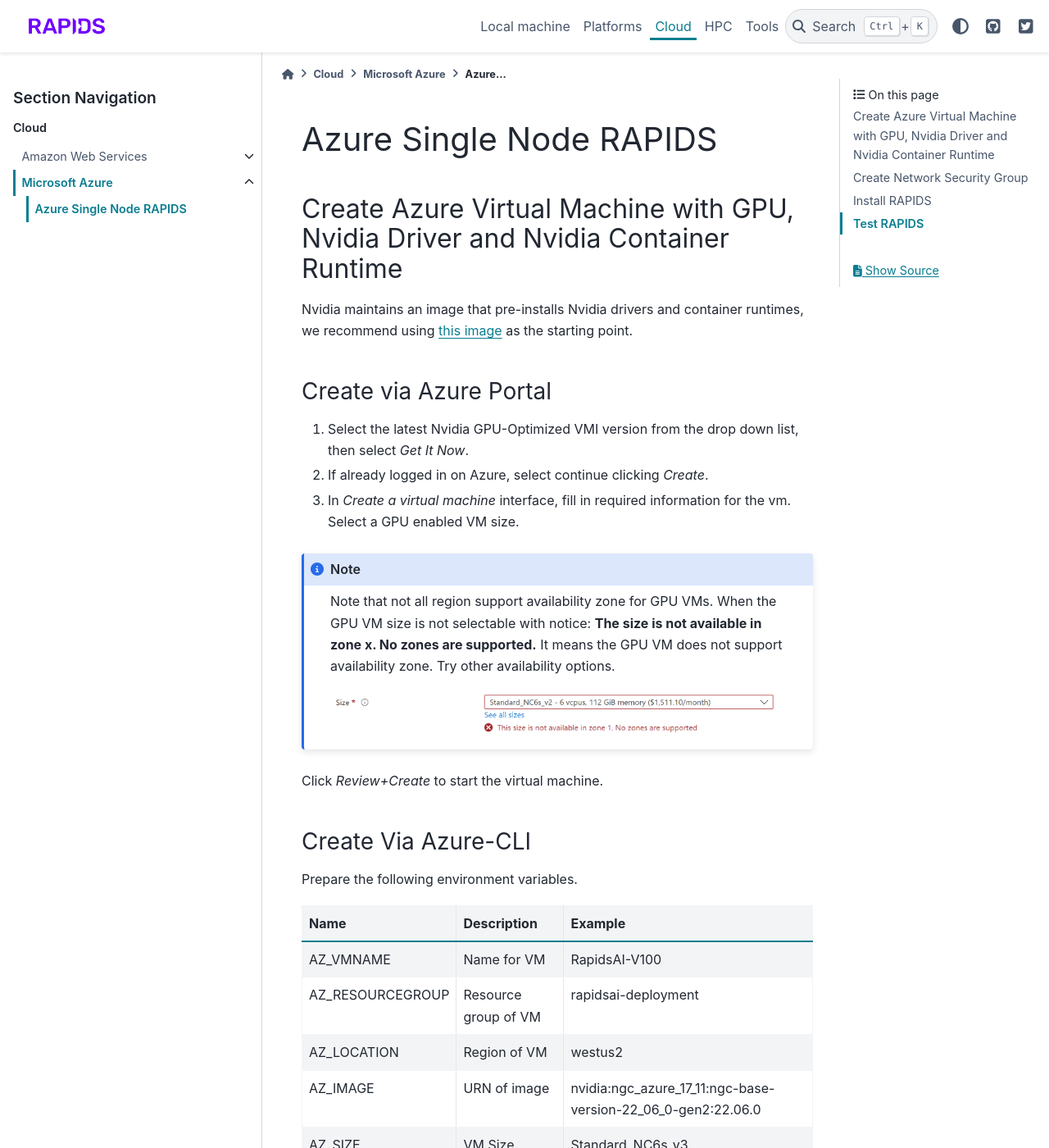
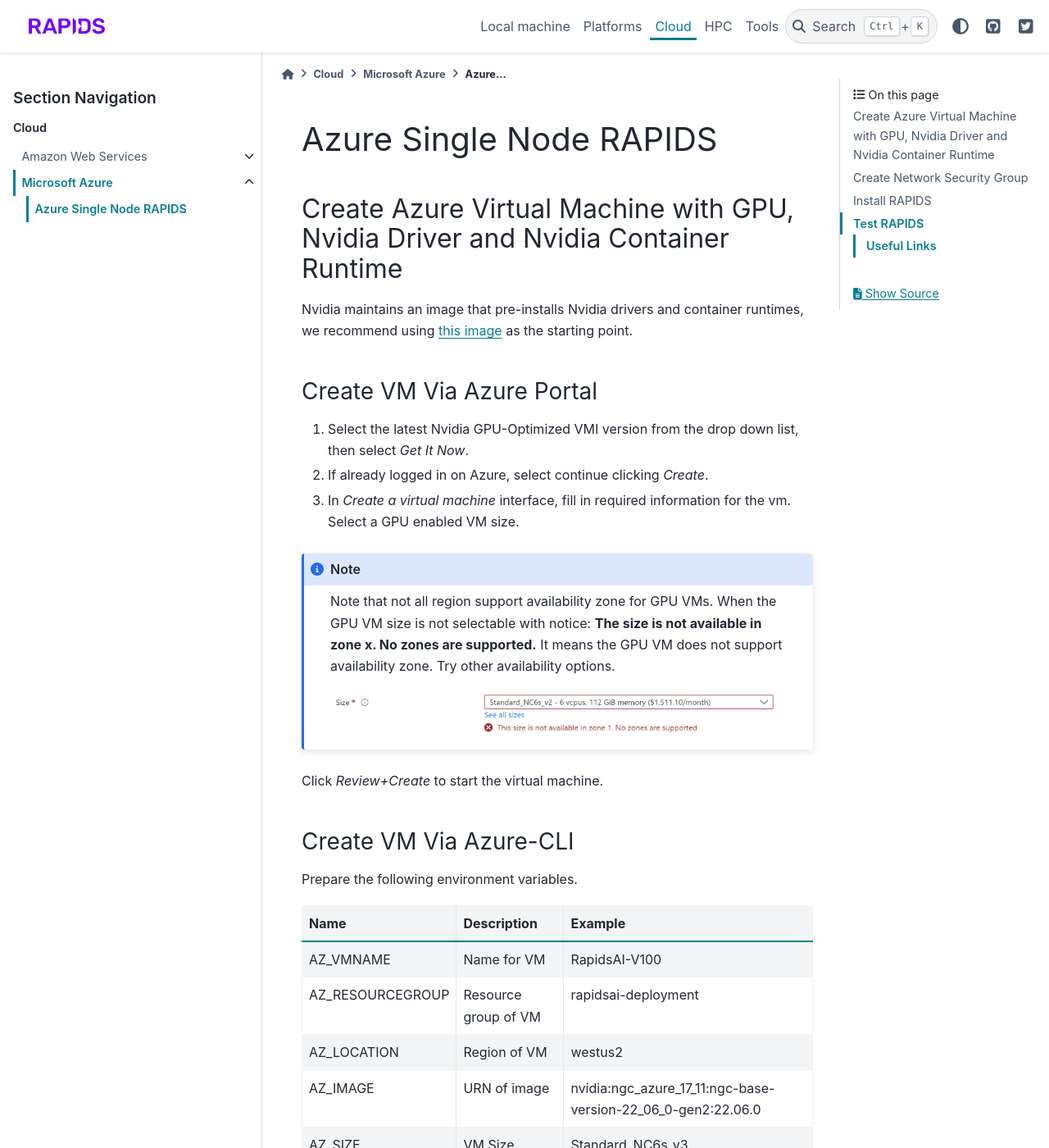
Before and after one commit to rapidsai/deployment, a Sphinx documentation site: the page built from source/cloud/azure/single-node.md, in a window 1280 px wide and 1400 px high. Shown: the whole window at 82% size. Built offline with Sphinx 7.4.7 and the PyData theme 0.15.4, drawn with Linux system fonts in a browser that asks for light colours; some of the changed text lies outside the part shown.

````diff
--- a/source/cloud/azure/single-node.md
+++ b/source/cloud/azure/single-node.md
@@ -5,12 +5,12 @@
 Nvidia maintains an image that pre-installs Nvidia drivers and container runtimes,
 we recommend using [this image](https://azuremarketplace.microsoft.com/en-us/marketplace/apps/nvidia.ngc_azure_17_11?tab=Overview) as the starting point.
 
-### Create via Azure Portal
+### Create VM Via Azure Portal
 
-1. Select the latest Nvidia GPU-Optimized VMI version from the drop down list, then select *Get It Now*.
-2. If already logged in on Azure, select continue clicking *Create*.
-3. In *Create a virtual machine* interface, fill in required information for the vm.
-Select a GPU enabled VM size.
+1. Select the latest Nvidia GPU-Optimized VMI version from the drop down list, then select _Get It Now_.
+2. If already logged in on Azure, select continue clicking _Create_.
+3. In _Create a virtual machine_ interface, fill in required information for the vm.
+   Select a GPU enabled VM size.
 
 ```{note}
 Note that not all region support availability zone for GPU VMs. When the GPU VM size is not selectable
@@ -20,21 +20,21 @@ support availability zone. Try other availability options.
 ![azure-gpuvm-availability-zone-error](../../_static/azure_availability_zone.PNG)
 ```
 
-Click *Review+Create* to start the virtual machine.
+Click _Review+Create_ to start the virtual machine.
 
-### Create Via Azure-CLI
+### Create VM Via Azure-CLI
 
 Prepare the following environment variables.
 
-| Name | Description | Example |
-| ---- | ----------- | ------- |
-| AZ_VMNAME | Name for VM | RapidsAI-V100 |
-| AZ_RESOURCEGROUP | Resource group of VM | rapidsai-deployment |
-| AZ_LOCATION | Region of VM | westus2 |
-| AZ_IMAGE | URN of image |  nvidia:ngc_azure_17_11:ngc-base-version-22_06_0-gen2:22.06.0 |
-| AZ_SIZE | VM Size | Standard_NC6s_v3 |
-| AZ_USERNAME | User name of VM | rapidsai |
-| AZ_SSH_KEY | public ssh key | ~/.ssh/id_rsa.pub |
+| Name             | Description          | Example                                                      |
+| ---------------- | -------------------- | ------------------------------------------------------------ |
+| AZ_VMNAME        | Name for VM          | RapidsAI-V100                                                |
+| AZ_RESOURCEGROUP | Resource group of VM | rapidsai-deployment                                          |
+| AZ_LOCATION      | Region of VM         | westus2                                                      |
+| AZ_IMAGE         | URN of image         | nvidia:ngc_azure_17_11:ngc-base-version-22_06_0-gen2:22.06.0 |
+| AZ_SIZE          | VM Size              | Standard_NC6s_v3                                             |
+| AZ_USERNAME      | User name of VM      | rapidsai                                                     |
+| AZ_SSH_KEY       | public ssh key       | ~/.ssh/id_rsa.pub                                            |
 
 ```bash
 az vm create \
@@ -94,5 +94,6 @@ Access the jupyter-lab portal via `<ip>:8888` in the browser. Visit `cudf/10-min
 execute the cells. Open dask dashboard on the left and enter `<ip>:8787` in the url blank
 to monitor dask worker status.
 
-**Useful Links**
- - [Using NGC with Azure](https://docs.nvidia.com/ngc/ngc-azure-setup-guide/index.html)
+### Useful Links
+
+- [Using NGC with Azure](https://docs.nvidia.com/ngc/ngc-azure-setup-guide/index.html)
````
Also changed, not shown: other parts of source/cloud/azure/single-node.md (+9 -9 lines), source/cloud/azure/index.md (+21 -22 lines).
